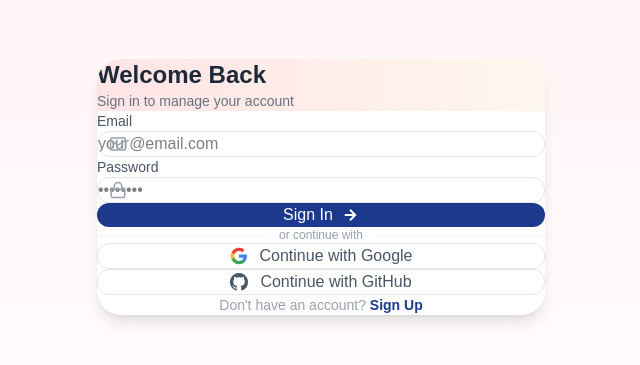
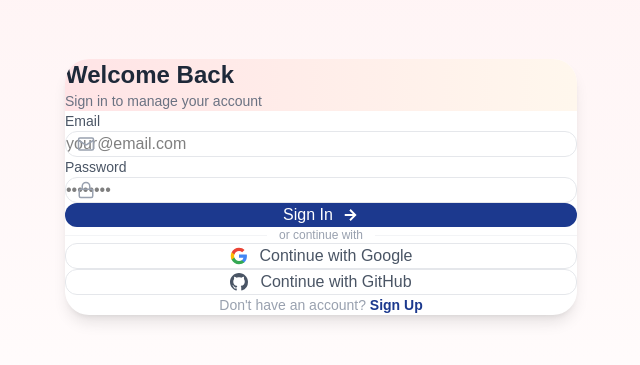
Before and after one commit to Rishit8934/Registration-Form, a Next.js app: page /login in a window 1280 px wide. Shown: the part 213-578 px from the top of the page, without its empty margins (319-959 px from the left). Built offline with nearby package versions, Linux system fonts and the light colour scheme.

Commit message:
fix login page layout

```diff
--- a/app/login/page.tsx
+++ b/app/login/page.tsx
@@ -31,17 +31,17 @@ export default function LoginPage() {
   }
 
   return (
-    <main className="min-h-screen bg-gradient-to-b from-rose-50 to-white flex items-center justify-center p-4">
-      <div className="bg-white w-full max-w-md rounded-3xl shadow-lg overflow-hidden">
+    <main className="min-h-screen bg-gradient-to-b from-rose-50 to-white flex items-center justify-center p-6">
+        <div className="bg-white w-full max-w-lg rounded-3xl shadow-lg overflow-hidden">
 
         {/* Header */}
-        <div className="bg-gradient-to-r from-rose-100 to-orange-50 px-8 pt-10 pb-8">
+        <div className="bg-gradient-to-r from-rose-100 to-orange-50 px-10 pt-10 pb-8">
           <h1 className="text-2xl font-bold text-gray-800 mb-1">Welcome Back</h1>
           <p className="text-sm text-gray-500">Sign in to manage your account</p>
         </div>
 
         {/* Form */}
-        <div className="px-8 py-8">
+        <div className="px-10 py-8">
           <form onSubmit={handleCredentials} className="space-y-5">
 
             {/* Email */}
```
